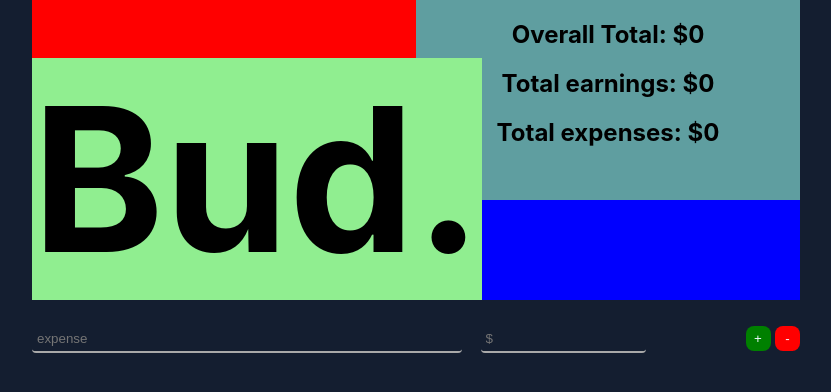
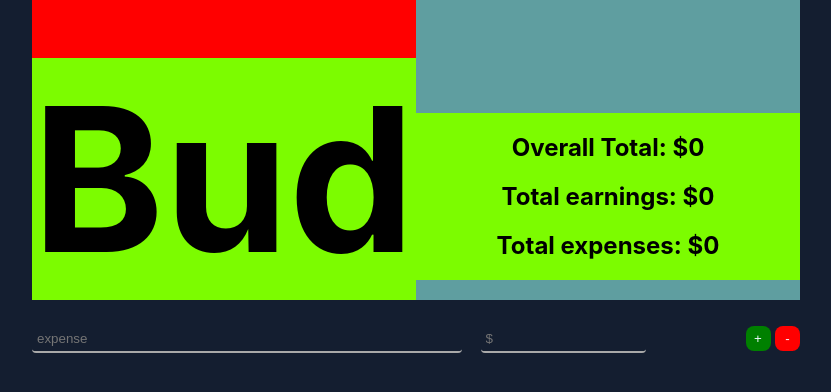
Before and after one commit to juansanchez721/BudgetApp, a plain HTML site: page index.html in a window 1280 px wide. Shown: the whole page, without its empty margins (224-1055 px from the left). Drawn offline with Linux system fonts and the light colour scheme.

Commit message:
Updated right side positioning.

```diff
--- a/index.html
+++ b/index.html
@@ -25,13 +25,26 @@
             "position: absolute;
             background-color:lawngreen;
             bottom: 0;">
-            <h1  style=" margin:0;font-size: 200;background-color: lightgreen;">Bud.</h1>
+            <h1  style=" margin:0;font-size: 200;">Bud.</h1>
         </div>
     </div>
-        <div style="float: right;min-width:50%;height: 200px;background-color: cadetblue;">
+        <div style="position:relative;
+        float: right;
+        min-width:50%;
+        height: 100%;
+        background-color: cadetblue;">
+
+<div style=
+"width:100%;
+position: absolute;
+background-color:lawngreen;
+bottom: 20;
+">
     <h2 id = "getTotal">Overall Total: $0</h2>
     <h2 id = "totearnings">Total earnings: $0</h2>
     <h2 id = "totexpenses">Total expenses: $0</h2>
+</div>
+
         </div>
     </div>
 
```
